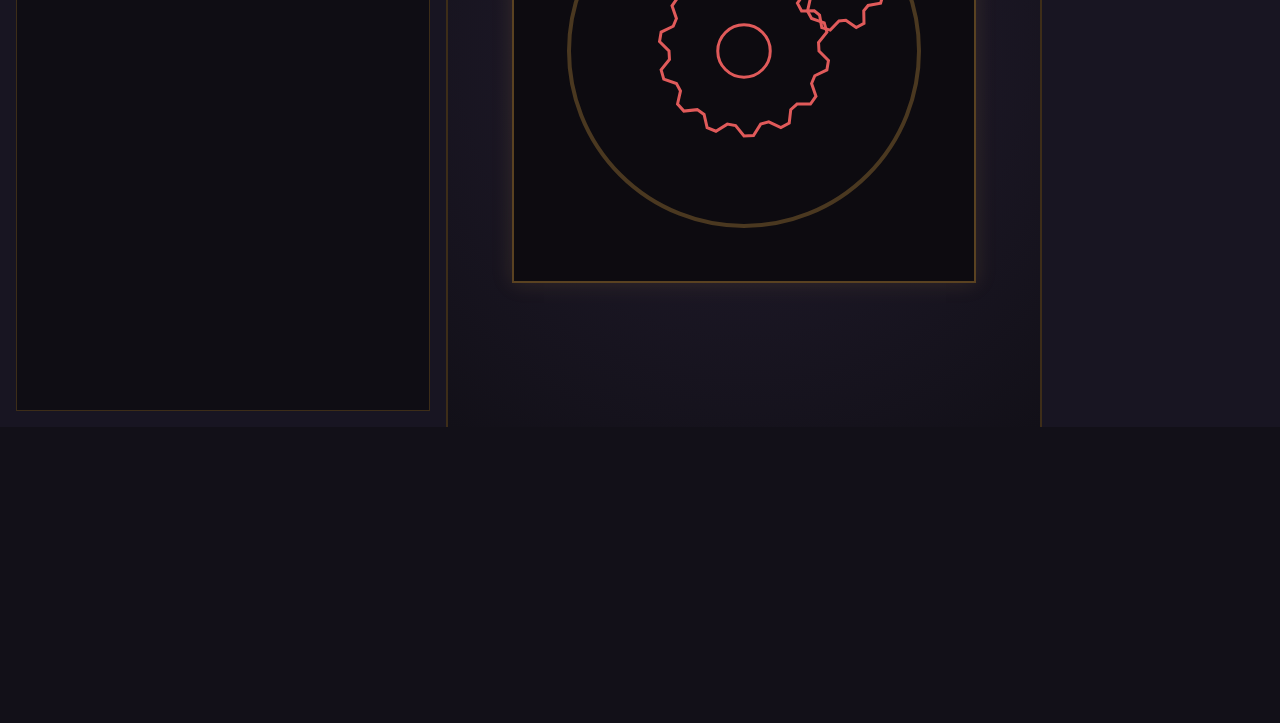
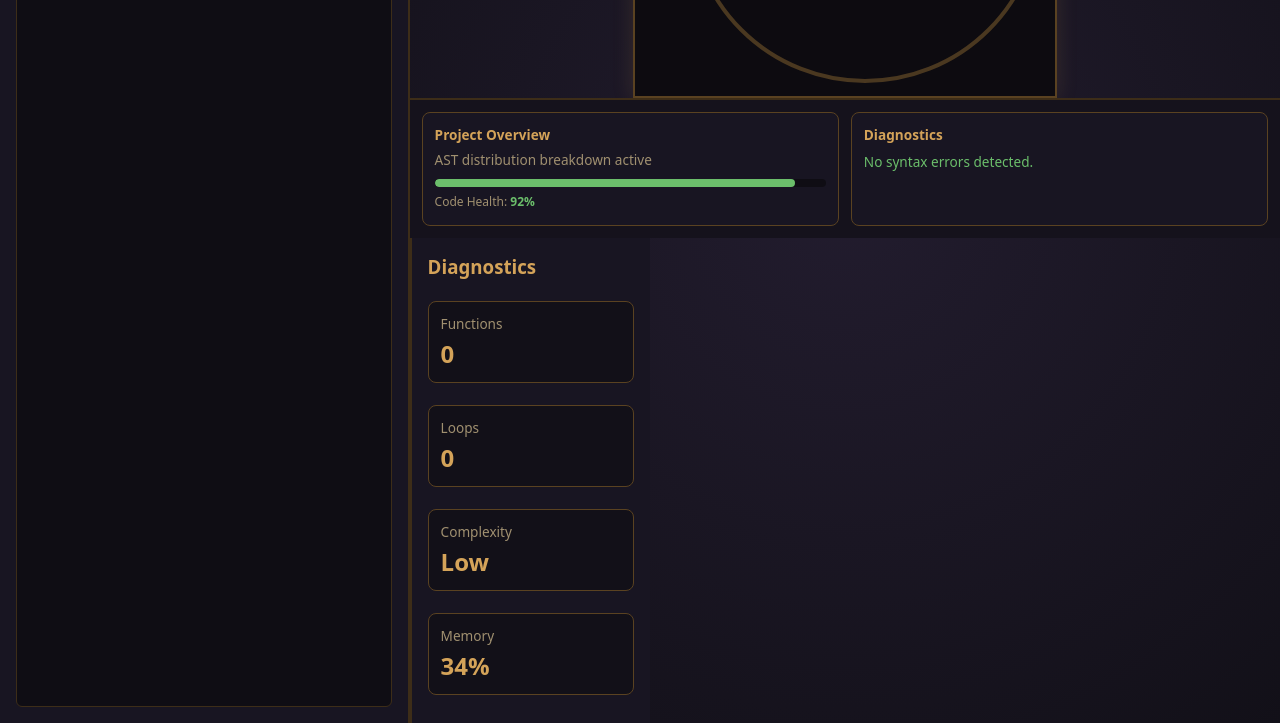
Before and after one commit to sam-tech13/TinkerTick, a plain HTML site: page index.html in a window 1280 px wide. Shown: the part 373-1096 px from the top of the page. Before the commit the page ends 800 px from the top, so only its background shows below. Drawn offline with Linux system fonts and the light colour scheme.

Commit message:
feat: add run/build buttons, update layout with bottom cards, add health bar

```diff
--- a/index.html
+++ b/index.html
@@ -49,6 +49,7 @@
 
         .status {  /* Styles the 'Status: Ready' container on the right side of the header */
             font-size: 0.9rem;
+            margin-right: 12px;
         }
 
         .status-ok {  /* Styles the word 'Ready' */
@@ -63,6 +64,32 @@
         }
 
 
+/* Styles for the Run and Build buttons in the header */
+
+        .top-actions {
+            display: flex;
+            align-items: center;
+        }
+
+        .top-actions-button {
+            background: #221c2e;
+            color: #d4a359;
+            border: 1px solid #5a4221;
+            padding: 6px 14px;
+            border-radius: 4px;
+            cursor: pointer;
+            font-size: 0.85rem;
+            font-weight: 600;
+            margin-left: 8px;
+            transition: background 0.15s ease, color 0.15s ease;
+        }
+
+        .top-actions button:hover {
+            background: #5a4221;
+            color: #fff;
+        }
+
+
         .workspace {   /* Styles the main middle area below the header */
             display: flex;
             flex: 1;
@@ -71,7 +98,7 @@
 
 
         .editor-panel {  /* Styles the left panel where we type code*/
-            width: 35%;
+            width: 32%;
             background: #181522;
             border-right: 2px solid #3d2d18;
             padding: 16px;
@@ -101,6 +128,7 @@
             background: #0f0d14;
             color: #e0d0b0;
             border: 1px solid #3d2d18;
+            border-radius: 6px;
             padding: 12px;
             font-family:'Courier New', Courier, monospace;
             font-size: 0.9rem;
@@ -115,9 +143,15 @@
 
 
 
-        .canvas-panel {  /* styles the right-hand area holding the spinning gear canvas */
+        .center-column {  /* Stacks the gear canvas above the bottom overview cards */
             flex: 1;
-            background: radial-gradient( circle, #221c2e 0%, #121018 100%);
+            display: flex;
+            flex-direction: column;
+            background: radial-gradient(circle, #221c2e 0%, #121018 100%);
+        }
+
+        .canvas-panel {  /* Centers the gear canvas inside the top area */
+            flex: 1;
             display: flex;
             justify-content: center;
             align-items: center;
@@ -131,6 +165,69 @@
         }
 
 
+        /* BOTTOM ROW OF CARDS FOR PROJECT OVERVIEW AND DIAGNOSTICS */
+        .bottom-cards {
+            height: 140px;
+            display: flex;
+            gap: 12px;
+            padding: 12px;
+            background: #15121c;
+            border-top: 2px solid #3d2d18;
+        }
+
+        .card {
+            flex: 1;
+            background: #181522;
+            border: 1px solid #5a4221;
+            border-radius: 8px;
+            padding: 12px;
+            font-size: 0.85rem;
+        }
+
+        .card-title {
+            font-weight: 600;
+            color: #d4a359;
+        }
+
+        .card-desc {
+            color: #a09070;
+            margin: 6px 0;
+        }
+
+        .progress-track {
+            background: #0f0d14;
+            height: 8px;
+            border-radius: 4px;
+            margin-top: 10px;
+            overflow: hidden;
+        }
+
+        .progress-fill {
+            width: 92%;
+            height: 100%;
+            background: #6bbe6b;
+            border-radius: 4px;
+            transition: width 0.2s ease, background 0.2s ease;
+        }
+
+        .health-label {
+            display: block;
+            font-size: 0.75rem;
+            color: #a09070;
+            margin-top: 6px;
+        }
+
+        .diag-ok {
+            color: #6bbe6b;
+            margin: 8px 0 0;
+        }
+
+        .diag-err {
+            color: #e05a5a;
+            margin: 8px 0 0;
+        }
+
+
 
         /* Right-side Diagnostics panel */
         .metrics-panel {
@@ -138,6 +235,9 @@
             background: #181522;
             border-left: 2px solid #3d2d18;
             padding: 16px;
+            display: flex;
+            flex-direction: column;
+            gap: 10px;
         }
 
         .metrics-panel h3 {
@@ -180,6 +280,8 @@
         <header>
             <h1>TinkerTick</h1>
             <span class="status">Status: <span id="engineStatus" class="status-ok">Ready</span></span>
+            <button type="button" id="runBtn">Run</button>
+            <button type="button" id="buildBtn">Build</btn>
                      </header>
 
 
@@ -200,11 +302,29 @@
                         </div>
 
 
+                        <div class="center-column">
                         <div class="canvas-panel">
 
 
-                            <!-- <canvas> creates a blank 460 x 460 pixel drawing board that JS can paint graphics into-->
-                            <canvas id="engineCanvas" width="460" height="460"></canvas>
+                            <!-- <canvas> creates a blank 420 x 420 pixel drawing board that JS can paint graphics into-->
+                            <canvas id="engineCanvas" width="420" height="420"></canvas>
+                        </div>
+
+                        <div class="bottom-cards">
+                            <div class="card">
+                                <div class="card-title">Project Overview</div>
+                                <p class ="card-desc">AST distribution breakdown active</p>
+                                <div class="progress-track">
+                                    <div id="healthBar" class="progress-fill"></div>
+                                </div>
+                                <span class="health-label">Code Health: <span id="healthText" class="status-ok">92%</span></span>
+                            </div>
+
+
+                            <div class="card">
+                                <div class="card-title">Diagnostics</div>
+                                <p id="diagnosticMsg" class="diag-ok">No syntax errors detected.</p>
+                            </div>
                         </div>
 
 
@@ -226,6 +346,11 @@
                                 <div class="metric-label">Complexity</div>
                                 <div class="metric-value" id="complexityScore">Low</div>
                             </div>
+
+                            <div class="metric-card">
+                                <div class="metric-label">Memory</div>
+                                <div class="metric-value" id="memoryUsage">34%</div>
+                            </div>
                         </div>
                      </div>
 
@@ -238,6 +363,14 @@
                         const loopCountEl = document.getElementById('loopCount');  // links to the <div id="loopCount"> number display
                         const complexityScoreEl = document.getElementById('complexityScore');  // links to the <div id="complexityScore"> text display
                         const statusEl = document.getElementById ('engineStatus');  // links to the <span id="engineStatus"> status text
+
+
+                        // Links to the new Diagnostics text, Health Bar and Header Buttons respectively.
+                        const diagnosticMsg = document.getElementById('diagnosticMsg');
+                        const healthBar = document.getElementById('healthBar');
+                        const healthText = document.getElementById('healthText');
+                        const runBtn = document.getElementById('runBtn');
+                        const buildBtn = document.getElementById('buildBtn');
 
 
                         const FUNC_TYPES = new Set ( [
@@ -307,14 +440,25 @@
                                     statusEl.textContent = 'Ready';
                                     statusEl.className = 'status-ok';
                                     gearColor = '#d4a359';
+
+
+                                    // Updates the bottom Diagnostics card and Health Bar when code is valid
+                                    diagnosticMsg.textContent = 'No syntax errors detected.';
+                                    diagnosticMsg.className = 'diag-ok';
+                                    healthBar.style.width = '92%';
+                                    healthBar.style.background = '#6bbe6b';
+                                    healthText.textContent = '92%';
+                                    healthText.className = 'status-ok';
+
                                 }
-                                catch {
+                                catch  (err) {
 
                                     // Runs when 'parseCode' fails due to syntax error in the user's code.
                                     statusEl.textContent = 'Syntax Error';
                                     statusEl.className = 'status-err';
                                     gearSpeed = 0;
                                     gearColor = '#e05a5a';
+
 
                                 }
                             }
```
